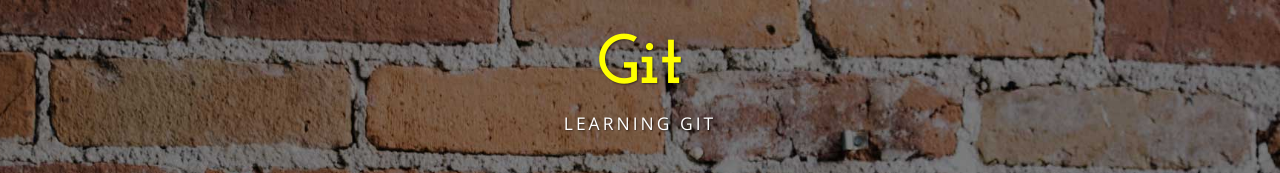
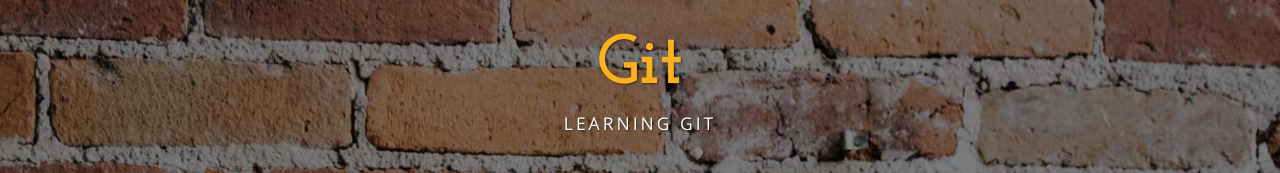
Before and after one commit to CPULoyal/GIT-Course, a plain HTML site: page index.html in a window 1280 px wide. Shown: the top 173 px of the page. Drawn offline with nearby package versions, Linux system fonts and the light colour scheme.

Commit message:
Change color

```diff
--- a/css/business-casual.css
+++ b/css/business-casual.css
@@ -192,5 +192,5 @@
 }
 
 .brand {
-	color: #ffff00;
+	color: #feb11c;
 }
```
